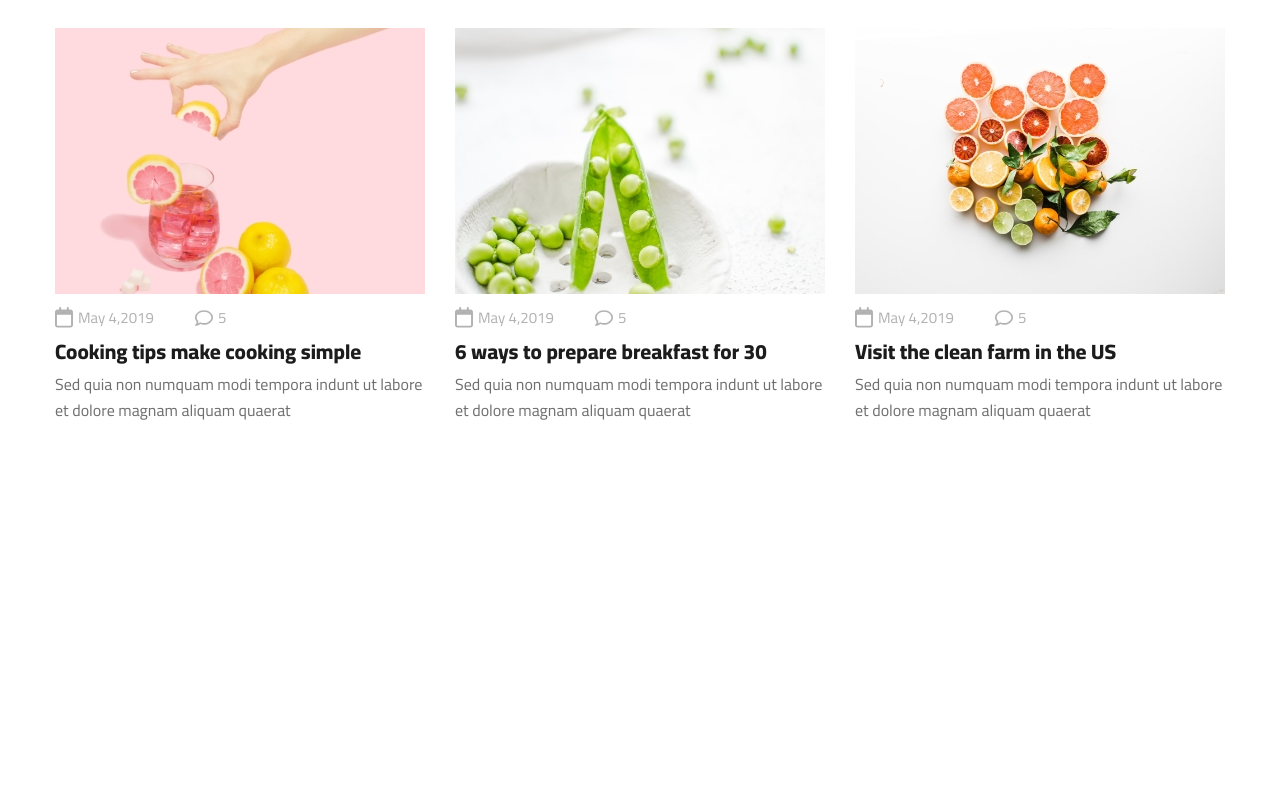
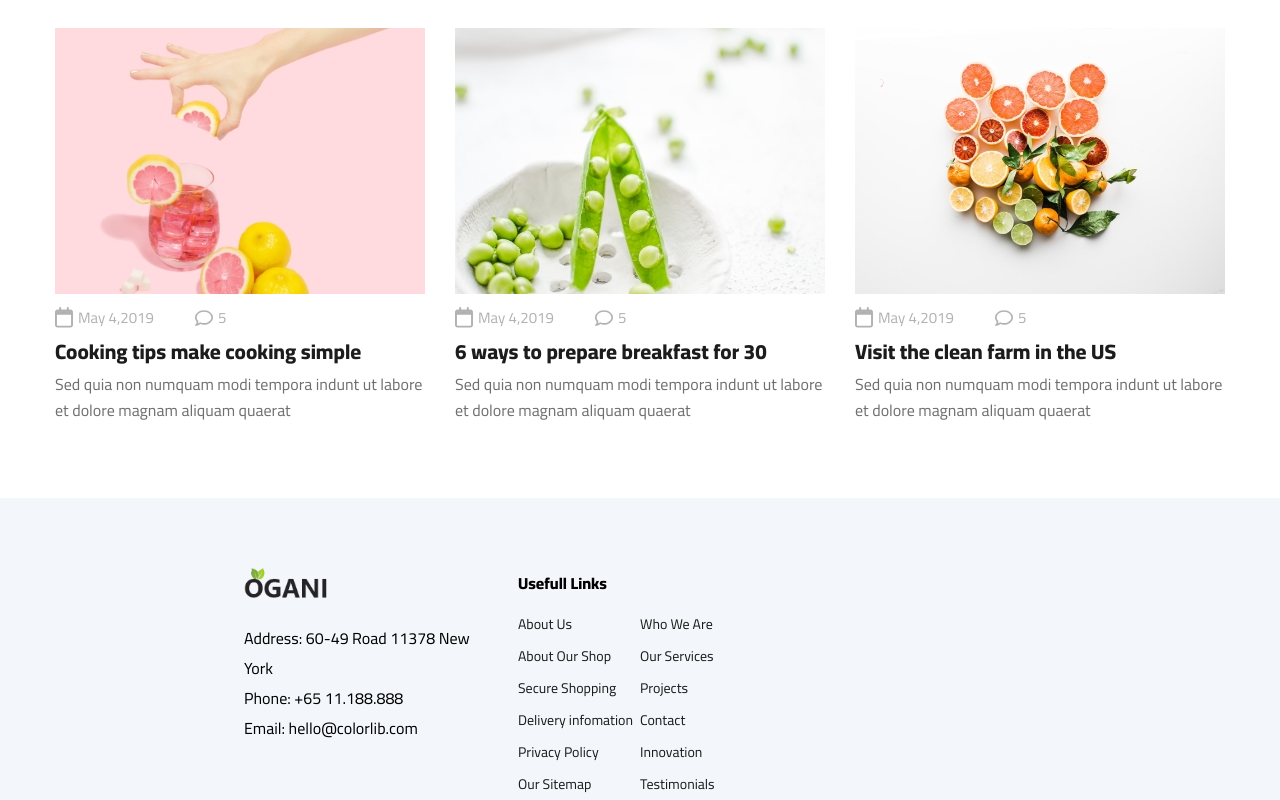
Before and after one commit to LksDS/html-css-Ogani-Template, a plain HTML site: page index.html in a window 1280 px wide. Shown: the part 2704-3504 px from the top of the page. Before the commit the page ends 3202 px from the top, so only its background shows below. Drawn offline with Linux system fonts and the light colour scheme.

Commit message:
Footer under development

```diff
--- a/footer.css
+++ b/footer.css
@@ -0,0 +1,43 @@
+footer{
+    display: grid;
+    grid-template-columns: 1.3fr 1.3fr 30px 1.3fr 30px 1.3fr 1.3fr;
+    background-color: #F3F6FA;
+    padding-top: 70px;
+}
+#informations{
+    grid-column: 2;
+    margin-bottom: 30px;
+}
+#usefull-links{
+    grid-column: 4;
+}
+#newsletter{
+    grid-column: 6;
+}
+#informations>ul{
+    display: flex;
+    flex-direction: column;
+    list-style: none;
+    line-height: 30px;
+}
+#informations>img{
+    width: 35%;
+    margin-bottom: 10px;
+}
+#usefull-links>h6{
+    font-size: 16px;
+    margin-bottom: 10px;
+    font-weight: 800;
+}
+#usefull-links >ul{
+list-style: none;
+display: grid;
+grid-template-columns: 1fr 1fr;
+grid-auto-rows: 32px;
+}
+#usefull-links >ul>li>a{
+    text-decoration: none;
+    color: #1c1c1c;
+    font-size: 14px;
+    line-height: 32px;
+}
--- a/index.html
+++ b/index.html
@@ -6,6 +6,7 @@
     <title>Ogani | Template</title>
     <link rel="stylesheet" href="home.css" />
     <link rel="stylesheet" href="header.css" />
+    <link rel="stylesheet" href="footer.css">
     <link rel="preconnect" href="https://fonts.googleapis.com" />
     <link rel="preconnect" href="https://fonts.gstatic.com" crossorigin />
     <link
@@ -904,5 +905,84 @@
             </p>
           </div>
         </section>
+        <footer>
+            <div id="informations">
+              <img src="img/logo.png.webp" alt="">
+              <ul>
+                <li>Address: 60-49 Road 11378 New York
+                </li>
+                <li>Phone: +65 11.188.888
+                </li>
+                <li>Email: hello@colorlib.com
+                </li>
+              </ul>
+            </div>
+            <div id="usefull-links">
+              <h6>Usefull Links</h6>
+              <ul>
+                <li>
+                  <a href="">
+                    About Us
+                </a>
+                </li>
+                <li>
+                  <a href="">
+                    Who We Are
+                </a>
+                </li>
+                <li>
+                  <a href="">
+                    About Our Shop
+                </a>
+                </li>
+                <li>
+                  <a href="">
+                    Our Services
+                </a>
+                </li>
+                <li>
+                  <a href="">
+                    Secure Shopping
+                </a>
+                </li>
+                <li>
+                  <a href="">
+                    Projects
+                </a>
+                </li>
+                <li>
+                  <a href="">
+                    Delivery infomation
+                </a>
+                </li>
+                <li>
+                  <a href="">
+                    Contact
+                </a>
+                </li>
+                <li>
+                  <a href="">
+                    Privacy Policy
+                </a>
+                </li>
+                <li>
+                  <a href="">
+                    Innovation
+                </a>
+                </li>
+                <li>
+                  <a href="">
+                    Our Sitemap
+                </a>
+                </li>
+                <li>
+                  <a href="">
+                    Testimonials
+                </a>
+                </li>
+              </ul>
+            </div>
+            <div id="newsletter"></div>
+        </footer>
   </body>
 </html>
```
